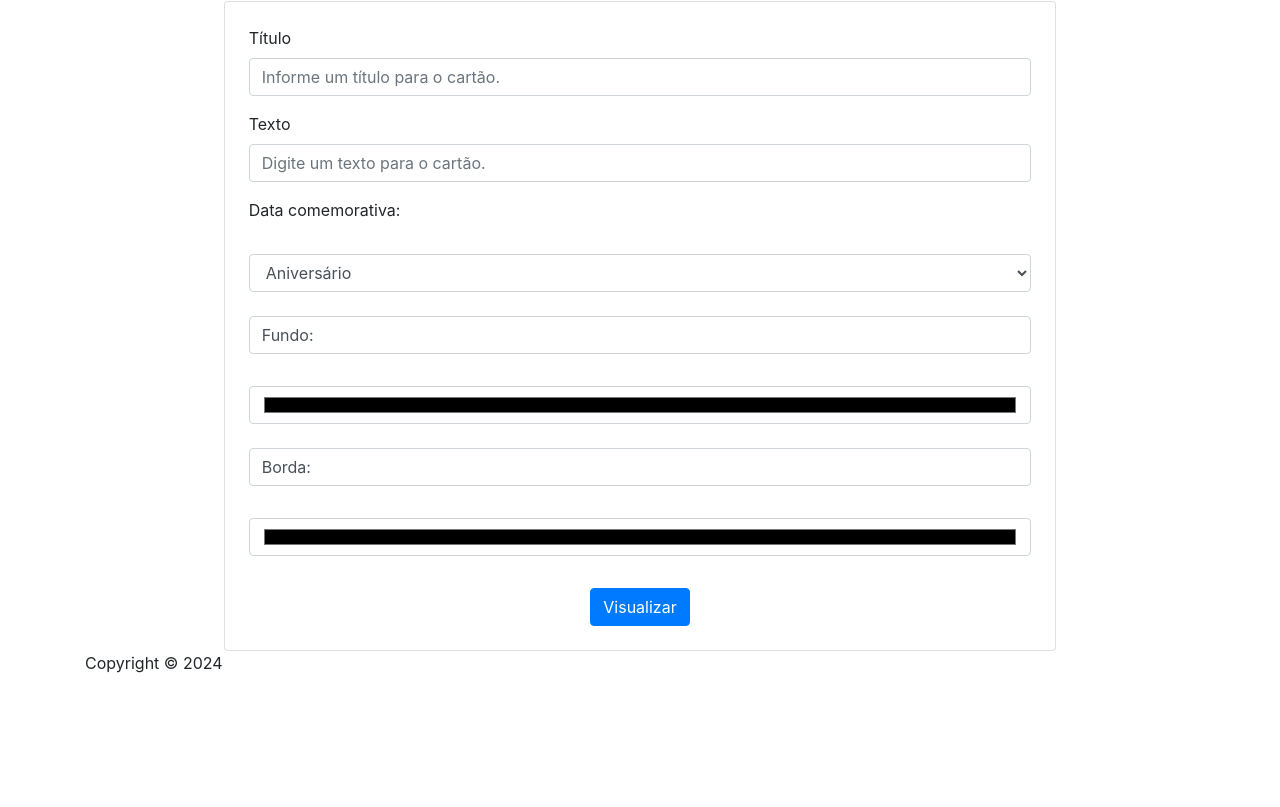
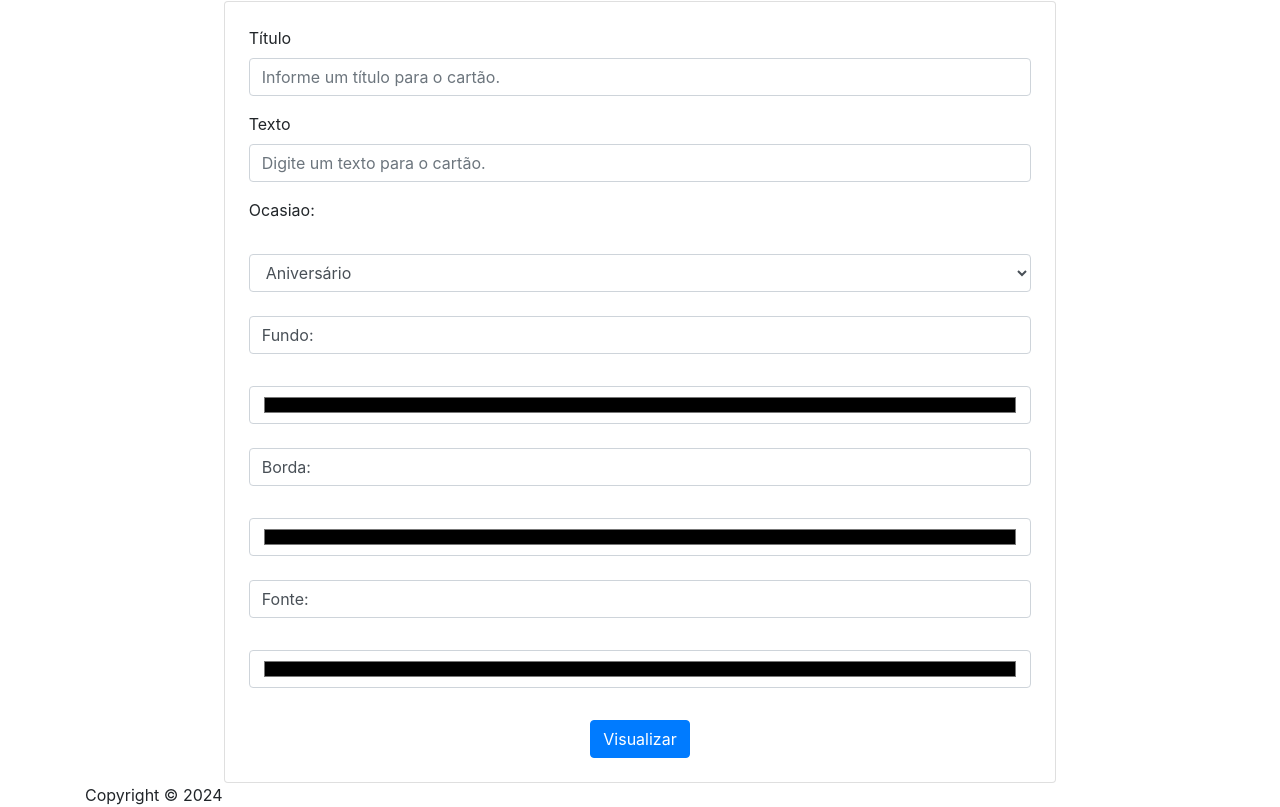
Before and after one commit to VTellesRg/trab1-design-interacao, a plain HTML site: page index.html in a window 1280 px wide. Shown: the part 143-950 px from the top of the page. Before the commit the page ends 818 px from the top, so only its background shows below. Drawn offline with nearby package versions, Linux system fonts and the light colour scheme; a script that the page names is missing.

Commit message:
add: font-color

```diff
--- a/index.html
+++ b/index.html
@@ -34,7 +34,7 @@
                     <input type="text" class="form-control" id="texto" placeholder="Digite um texto para o cartão.">
                     <div id="validarTexto" class="invalid-feedback text-end"></div>
                 </div>
-                <label for="ocasiao">Data comemorativa:</label><br>
+                <label for="ocasiao">Ocasiao:</label><br>
                 <select id="ocasiao" name="ocasiao" class="form-control">
                     <option value="aniversario">Aniversário</option>
                     <option value="ano_novo">Ano Novo</option>
@@ -51,6 +51,9 @@
 
                 <label for="border" class="form-control" >Borda:</label><br>
                 <input type="color" class="form-control" id="border" name="border"><br>
+                <label for="font-color" class="form-control">Fonte: </label><br>
+                <input type="color" class="form-control" id="font-color" name="font-color"><br>
+
                 <div class="align-self-center mt-2">
                     <button type="button" class="btn btn-primary" onclick="verCartao()">Visualizar</button>
                 </div>
```
